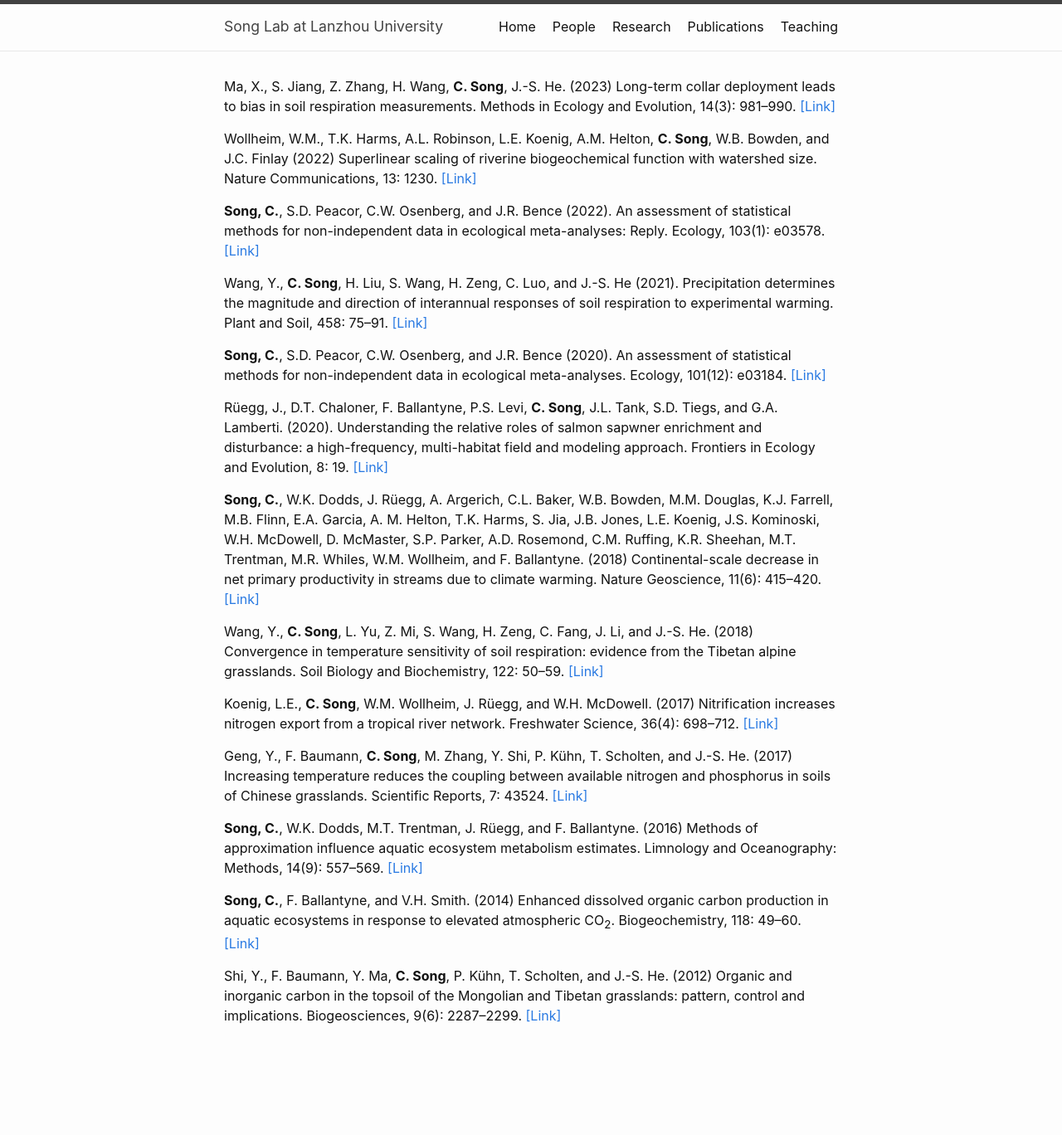
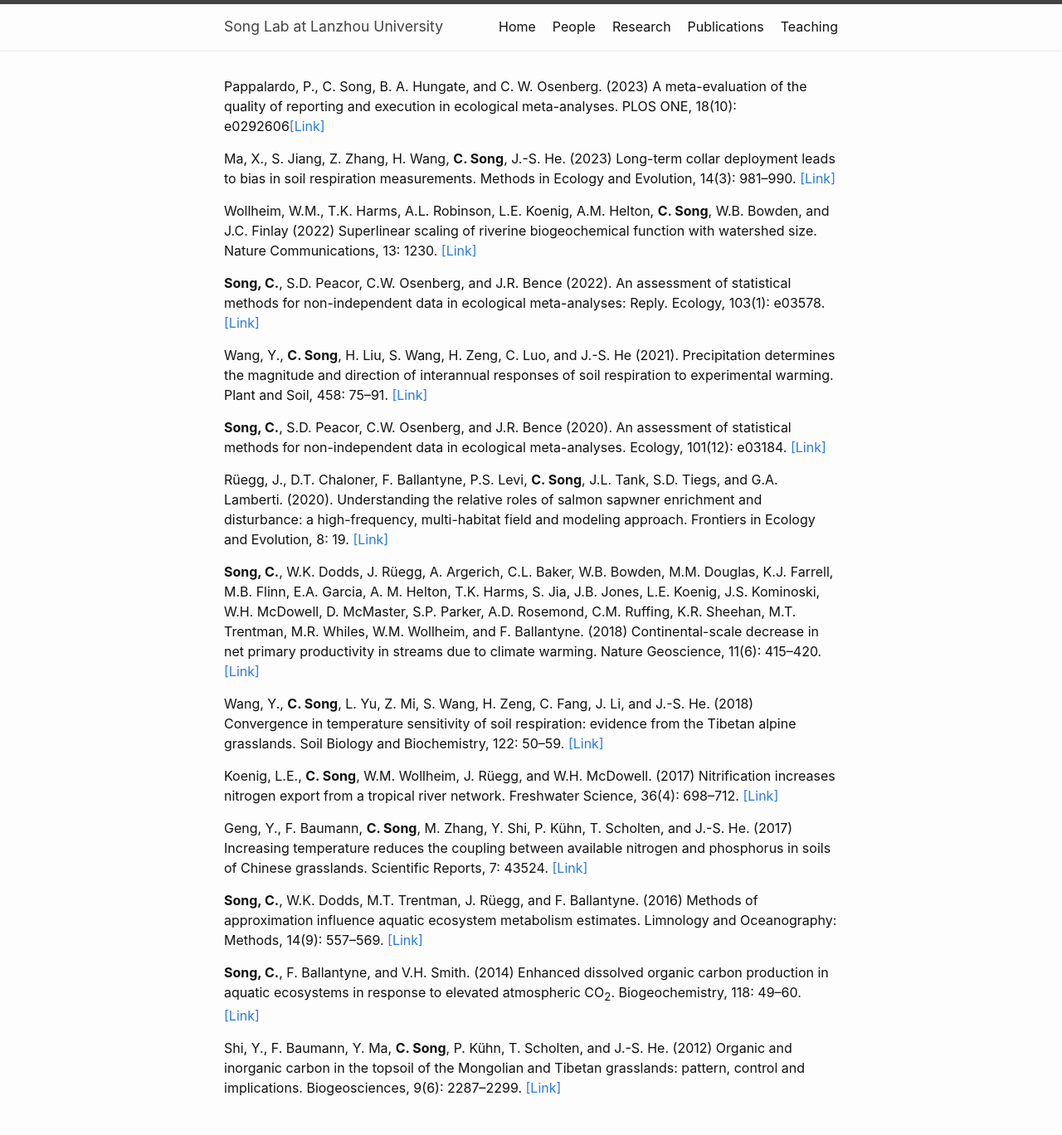
Before and after one commit to chaosonglab/chaosonglab.github.io, a Jekyll site: the page built from publications.md, in a window 1280 px wide. Shown: the whole page at 83% size. Built offline with Jekyll 4.4.1, drawn with Linux system fonts in a browser that asks for light colours; before the commit the page ends 1281 px from its top, so only the background shows below that.

Commit message:
Update publications.md

```diff
--- a/publications.md
+++ b/publications.md
@@ -3,6 +3,8 @@ layout: default
 title: Publications
 permalink: /publications/
 ---
+
+Pappalardo, P., C. Song, B. A. Hungate, and C. W. Osenberg. (2023) A meta-evaluation of the quality of reporting and execution in ecological meta-analyses. PLOS ONE, 18(10): e0292606[[Link]](https://journals.plos.org/plosone/article?id=10.1371/journal.pone.0292606)
 
 Ma, X., S. Jiang, Z. Zhang, H. Wang, **C. Song**, J.-S. He. (2023) Long-term collar deployment leads to bias in soil respiration measurements. Methods in Ecology and Evolution, 14(3): 981--990. [[Link]](https://besjournals.onlinelibrary.wiley.com/doi/full/10.1111/2041-210X.14056)
 
```
